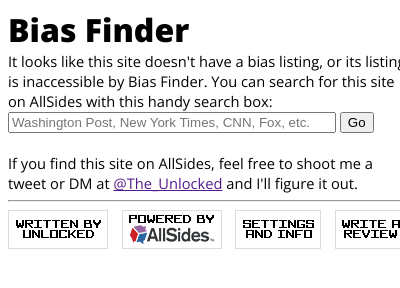
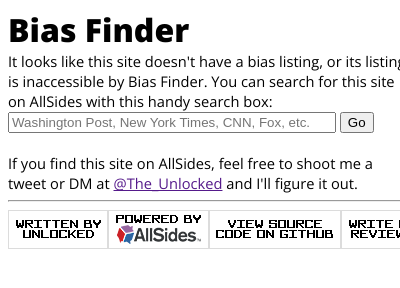
Before and after one commit to TheUnlocked/Bias-Finder, a browser extension: page Extension/Popup/unfound_popup.html in a window 400 px wide. Drawn offline with nearby package versions, Linux system fonts and the light colour scheme; files that its build step writes are made by us from their sources.

Commit message:
Fixing tiny issues left and right

```diff
--- a/Extension/Popup/unfound_popup.html
+++ b/Extension/Popup/unfound_popup.html
@@ -22,7 +22,7 @@
         <div id="footer_container">
             <a class="img_button" id="unlocked_link" href=""><img src="Decoration/footer_unlocked.png" alt="Written by Unlocked"></img></a>
             <a class="img_button" id="allsides_link" href=""><img src="Decoration/footer_allsides.png" alt="Powered by Allsides"></img></a>
-            <a class="img_button" id="settings_link" href=""><img src="Decoration/footer_settings.png" alt="Bias Finder Settings"></img></a>
+            <a class="img_button" id="source_link" href=""><img src="Decoration/footer_source.png" alt="Source Code on GitHub"></img></a>
             <a class="img_button" id="review_link" href=""><img src="Decoration/footer_review.png" alt="Write a Review"></img></a>
         </div>
     </footer>
```
